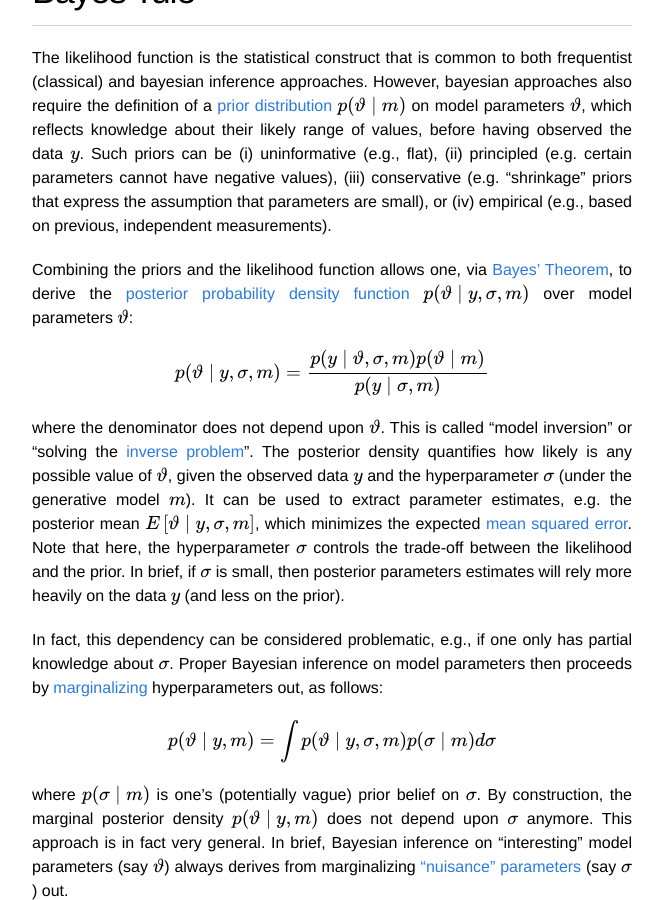
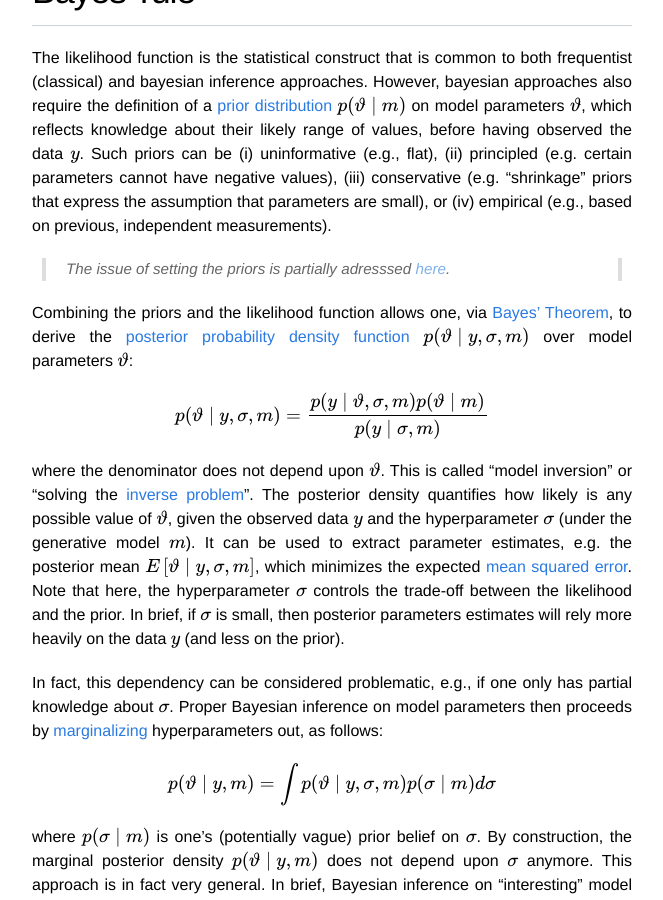
Before and after one commit to MBB-team/VBA-toolbox, a Jekyll site: the page built from _wiki/Bayesian-modelling-introduction.md, in a window 1280 px wide and 900 px high, scrolled down 1665 px. Shown: the whole window, without its empty margins (308-971 px from the left). Built offline with Jekyll 4.4.1, drawn with Linux system fonts in a browser that asks for light colours; nearby versions of some CDN libraries; formulas are drawn with MathJax 3.

Commit message:
Update Bayesian-modelling-introduction.md

```diff
--- a/_wiki/Bayesian-modelling-introduction.md
+++ b/_wiki/Bayesian-modelling-introduction.md
@@ -29,6 +29,8 @@ This derivation of the likelihood function can be generalized to any [generative
 # Bayes' rule
 
 The likelihood function is the statistical construct that is common to both frequentist (classical) and bayesian inference approaches. However, bayesian approaches also require the definition of a [prior distribution](https://en.wikipedia.org/wiki/Prior_probability) $$p(\vartheta\mid m)$$ on model parameters $$\vartheta$$, which reflects knowledge about their likely range of values, before having observed the data $$y$$. Such priors can be (i) uninformative (e.g., flat), (ii) principled (e.g. certain parameters cannot have negative values), (iii) conservative (e.g. “shrinkage” priors that express the assumption that parameters are small), or (iv) empirical (e.g., based on previous, independent measurements).
+
+> The issue of setting the priors is partially adresssed [here]({{ site.baseurl }}/wiki/VBA-MFX).
 
 Combining the priors and the likelihood function allows one, via [Bayes' Theorem](https://en.wikipedia.org/wiki/Bayes'_theorem), to derive the [posterior probability density function](https://en.wikipedia.org/wiki/Posterior_probability) $$p(\vartheta\mid y,\sigma,m)$$ over model parameters $$\vartheta$$:
 
```
